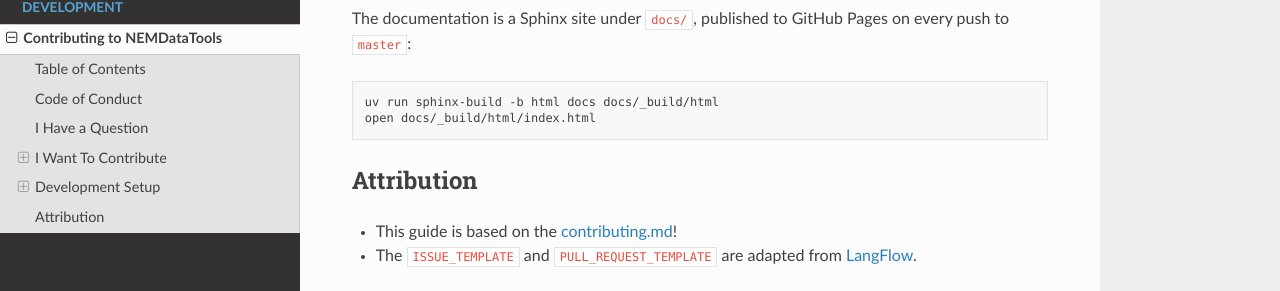
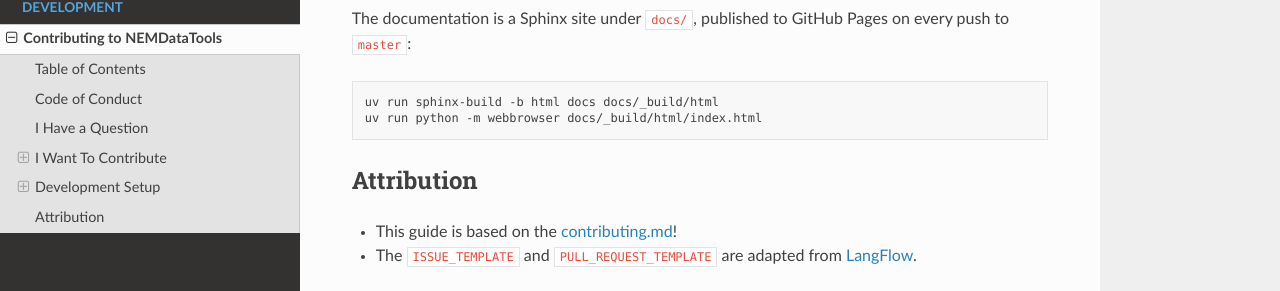
Before and after one commit to ZhipengHe/nemdatatools, a Sphinx documentation site: the page built from docs/contributing.md, in a window 1280 px wide and 900 px high, scrolled down 4422 px. Shown: the part 442-733 px from the top of the window. Built offline with Sphinx 7.4.7 and the Read the Docs theme 3.1.0, drawn with Linux system fonts in a browser that asks for light colours.

Commit message:
docs: make doc examples cross-platform and self-contained
Open the built documentation with Python's webbrowser module instead of
the macOS-only `open`, and import datetime in the timezone-conversion
example so the snippet runs as copied.

Refs: CodeRabbit review on PR #25

Co-Authored-By: Claude Fable 5 <noreply@anthropic.com>

````diff
--- a/CONTRIBUTING.md
+++ b/CONTRIBUTING.md
@@ -198,7 +198,7 @@ Pages on every push to `master`:
 
 ```bash
 uv run sphinx-build -b html docs docs/_build/html
-open docs/_build/html/index.html
+uv run python -m webbrowser docs/_build/html/index.html
 ```
 
 <!-- omit in toc -->
````
Also changed, not shown: docs/guide/time-and-resampling.md (+2 -0 lines).
